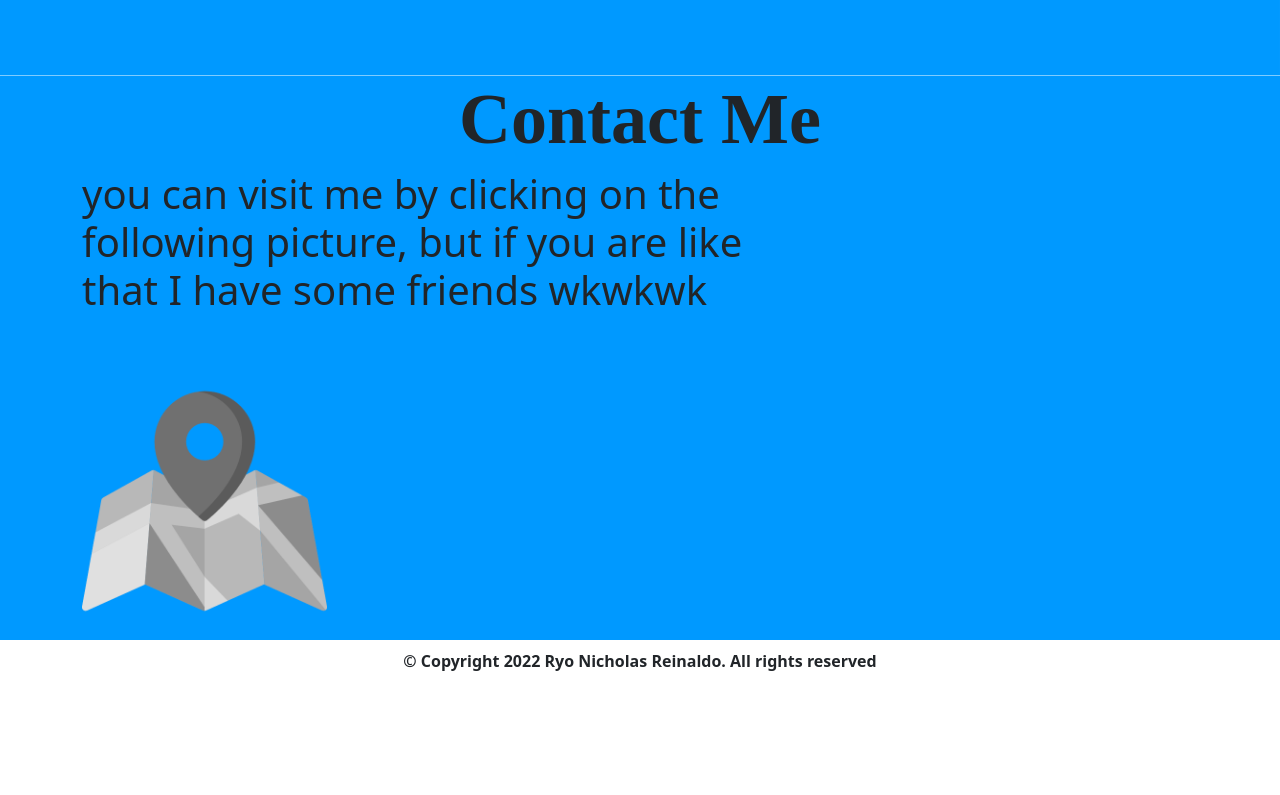
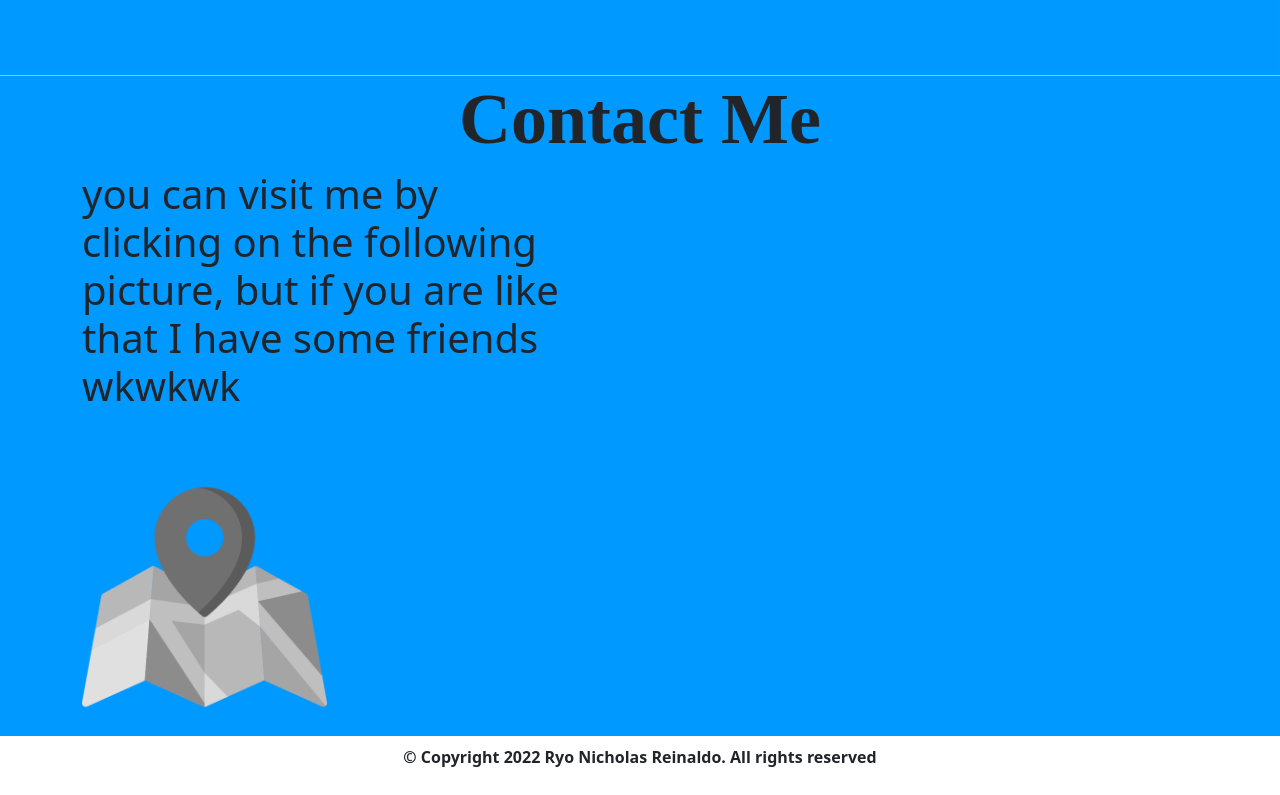
Before and after one commit to ryo873/portofolio-final, a website: page index.html in a window 1280 px wide. Shown: the part 2465-3260 px from the top of the page. Before the commit the page ends 3164 px from the top, so only its background shows below. Drawn offline with nearby package versions, Linux system fonts and the light colour scheme; files whose address does not match are found by name; a web font is replaced by a local one.

Commit message:
Update index.html
Change grid in section contact

```diff
--- a/index.html
+++ b/index.html
@@ -194,7 +194,7 @@
               <button type="submit" class="btn btn-dark btn-lg">Submit</button>
             </form>
           </div> -->
-          <div>
+          <div class="col-lg-8 col-md-8 col-sm-12">
             <p class="h1">you can visit me by clicking on the following picture, but if you are like that I have some friends wkwkwk</p>
           </div>
           <div class="col-lg-4 col-md-4 col-sm-12 img-contact">
```
